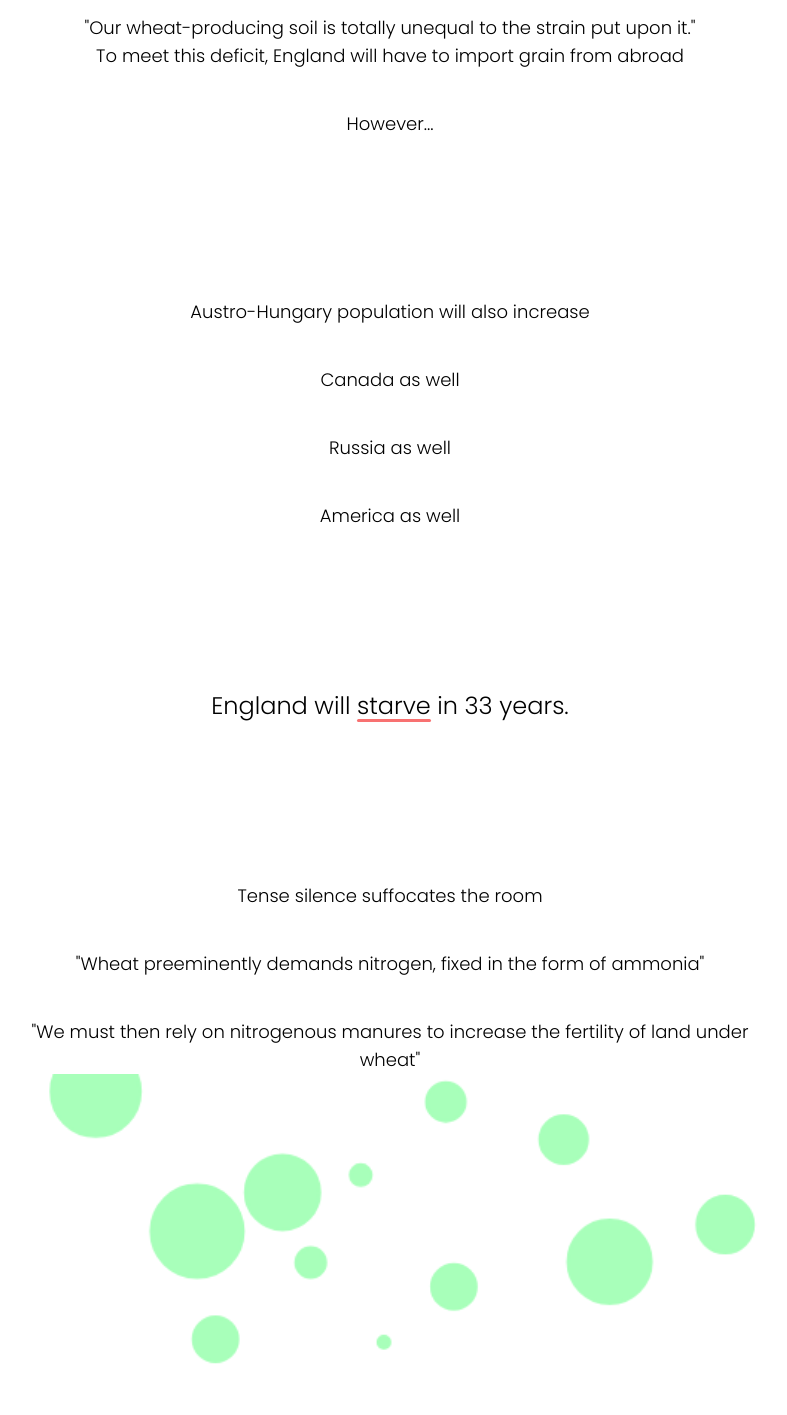
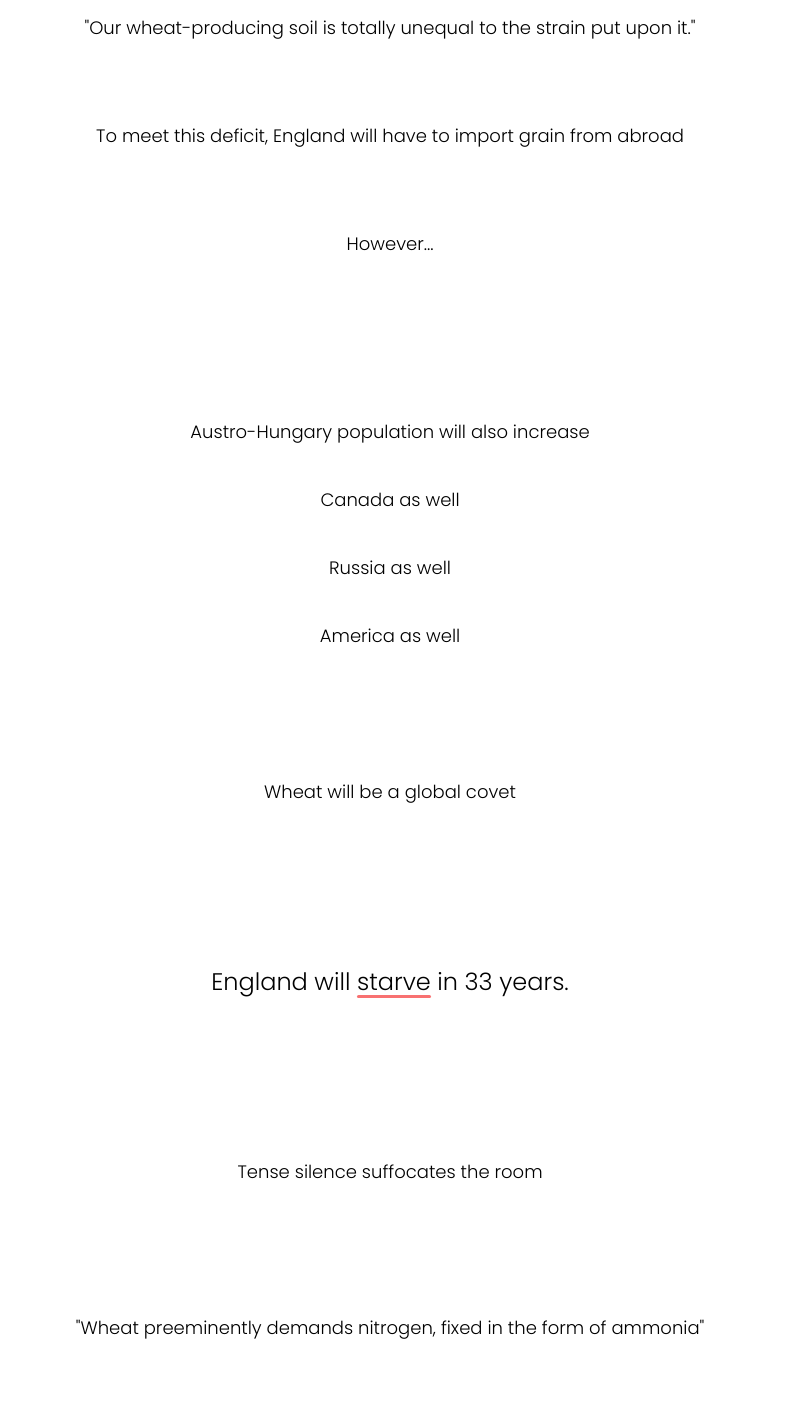
Before and after one commit to chongcurtis/chongcurtis.github.io, a Next.js app: page /books/the-alchemy-of-air in a window 1280 px wide. Shown: the part 2440-3855 px from the top of the page, without its empty margins (250-1037 px from the left). Built offline with nearby package versions, Linux system fonts and the light colour scheme.

Commit message:
sharpen words in alchemy of air

```diff
--- a/src/pages/books-coming-soon.tsx
+++ b/src/pages/books-coming-soon.tsx
@@ -6,8 +6,8 @@ export default function BooksComingSoon() {
         <>
             <p className="mt-10">
                 These books curtsied their way into my thoughts for months on end. I loved them so
-                much I made a series of "trailers"/analysis of my favourite moments. These pages are
-                interactive, so I hope you enjoy them!
+                much I made a series of "trailers" to make their stories more accessible. I hope you
+                enjoy them!
             </p>
             {/*<p>Here are my favourite books:</p>*/}
             <div className="mt-10 flex flex-col space-y-5">
--- a/src/pages/books/the-alchemy-of-air.tsx
+++ b/src/pages/books/the-alchemy-of-air.tsx
@@ -74,10 +74,10 @@ export default function TheAlchemyOfAir() {
             <CultivateAllArableLand />
             <p className="fade-in-on-scroll mb-20 mt-10">and optimally rotate crops</p>
             <OptimallyRotateCrops />
-            <p className="fade-in-on-scroll mt-10 ">
+            <p className="fade-in-on-scroll mb-20 mt-10">
                 "Our wheat-producing soil is totally unequal to the strain put upon it."
             </p>
-            <p className="fade-in-on-scroll mt-50 mb-50 ">
+            <p className="fade-in-on-scroll mb-20">
                 To meet this deficit, England will have to import grain from abroad
             </p>
             <p className="fade-in-on-scroll mb-40 mt-10 ">However...</p>
@@ -85,6 +85,8 @@ export default function TheAlchemyOfAir() {
             <p className="fade-in-on-scroll mb-10 "> Canada as well</p>
             <p className="fade-in-on-scroll mb-10 "> Russia as well</p>
             <p className="fade-in-on-scroll mb-32 "> America as well</p>
+
+            <p className="fade-in-on-scroll mb-32 "> Wheat will be a global covet</p>
             {/*<p className="fade-in-on-scroll mb-10 ">And if there's a war, imports will...</p>*/}
             <p className="fade-in-on-scroll mb-40 mt-40 text-2xl">
                 England will{" "}
@@ -93,11 +95,11 @@ export default function TheAlchemyOfAir() {
                 </span>{" "}
                 in 33 years.
             </p>
-            <p className="fade-in-on-scroll mt-10 ">Tense silence suffocates the room</p>
-            <p className="fade-in-on-scroll mt-10 ">
+            <p className="fade-in-on-scroll mb-32 mt-10">Tense silence suffocates the room</p>
+            <p className="fade-in-on-scroll mb-20 mt-10">
                 "Wheat preeminently demands nitrogen, fixed in the form of ammonia"
             </p>
-            <p className="fade-in-on-scroll mt-10 ">
+            <p className="fade-in-on-scroll mb-20 mt-10 ">
                 "We must then rely on nitrogenous manures to increase the fertility of land under
                 wheat"
             </p>
@@ -105,7 +107,7 @@ export default function TheAlchemyOfAir() {
             {/*"We must then rely on nitrogenous manures to increase the fertility of land under*/}
             {/*wheat, so as to raise the yield from the world's low average - 12.7 bushels per acre*/}
             {/*- to a higher average".*/}
-            <p className="fade-in-on-scroll mt-10 ">
+            <p className="fade-in-on-scroll mb-10 mt-10 ">
                 Yet "for years we have been expending fixed nitrogen at a culpably extravagant
                 rate".
             </p>
@@ -129,7 +131,7 @@ export default function TheAlchemyOfAir() {
                 in the grip of actual dearth, the chemist will step in and postpone the day of
                 famine".
             </p>
-            <p className="fade-in-on-scroll mb-20 mt-20">This was Brook's challenge:</p>
+            <p className="fade-in-on-scroll mb-20 mt-32">This was Brook's challenge:</p>
             <p className="fade-in-on-scroll mb-20 mt-10 text-2xl ">
                 Convert N<sub>2</sub> &rarr; NH<sub>3</sub>
             </p>
```
